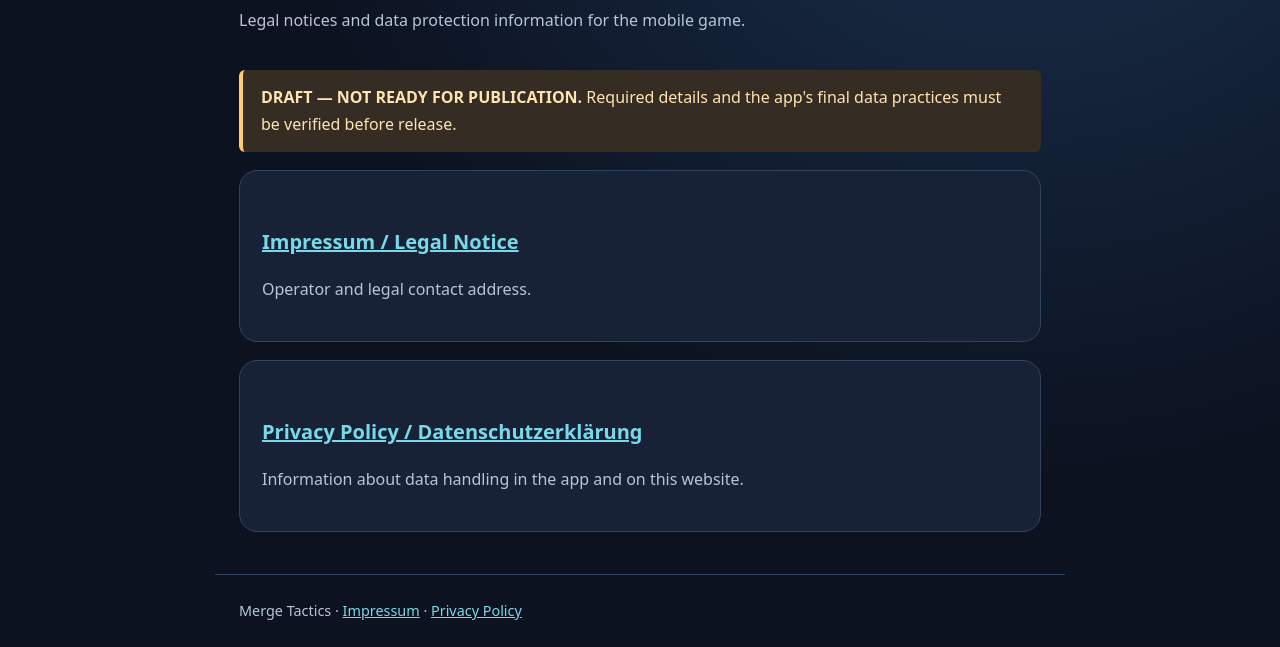
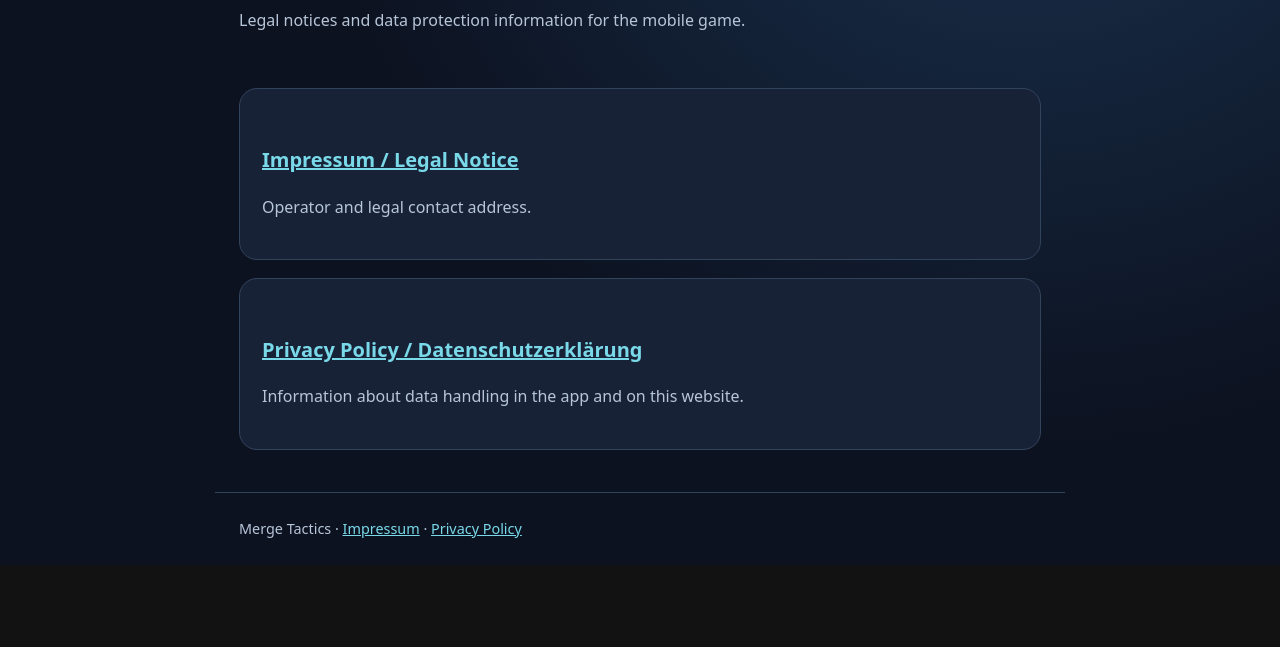
Before and after one commit to Vingator/merge-tactics-legal, a plain HTML site: page index.html in a window 1280 px wide. Shown: the part 283-930 px from the top of the page. After the commit the page ends 848 px from the top, so only its background shows below. Drawn offline with Linux system fonts and the light colour scheme.

Commit message:
Finalize confirmed retention periods and publication text

```diff
--- a/index.html
+++ b/index.html
@@ -1 +1 @@
-<!doctype html><html lang="en"><head><meta charset="utf-8"><meta name="viewport" content="width=device-width,initial-scale=1"><meta name="robots" content="noindex,nofollow"><title>Legal information | Merge Tactics</title><link rel="stylesheet" href="style.css"></head><body><header><a class="brand" href="index.html">✦ MERGE TACTICS</a><nav aria-label="Main navigation"><a href="index.html">Home</a><a href="impressum.html">Impressum</a><a href="privacy.html">Privacy Policy</a></nav></header><main><section class="hero"><p>Official legal-information site</p><h1>Merge Tactics</h1><p>Legal notices and data protection information for the mobile game.</p></section><div class="notice" role="status"><strong>DRAFT — NOT READY FOR PUBLICATION.</strong> Required details and the app's final data practices must be verified before release.</div><section class="panel"><h2><a href="impressum.html">Impressum / Legal Notice</a></h2><p>Operator and legal contact address.</p></section><section class="panel"><h2><a href="privacy.html">Privacy Policy / Datenschutzerklärung</a></h2><p>Information about data handling in the app and on this website.</p></section></main><footer>Merge Tactics · <a href="impressum.html">Impressum</a> · <a href="privacy.html">Privacy Policy</a></footer></body></html>
+<!doctype html><html lang="en"><head><meta charset="utf-8"><meta name="viewport" content="width=device-width,initial-scale=1"><title>Legal information | Merge Tactics</title><link rel="stylesheet" href="style.css"></head><body><header><a class="brand" href="index.html">✦ MERGE TACTICS</a><nav aria-label="Main navigation"><a href="index.html">Home</a><a href="impressum.html">Impressum</a><a href="privacy.html">Privacy Policy</a></nav></header><main><section class="hero"><p>Official legal-information site</p><h1>Merge Tactics</h1><p>Legal notices and data protection information for the mobile game.</p></section><section class="panel"><h2><a href="impressum.html">Impressum / Legal Notice</a></h2><p>Operator and legal contact address.</p></section><section class="panel"><h2><a href="privacy.html">Privacy Policy / Datenschutzerklärung</a></h2><p>Information about data handling in the app and on this website.</p></section></main><footer>Merge Tactics · <a href="impressum.html">Impressum</a> · <a href="privacy.html">Privacy Policy</a></footer></body></html>
```
